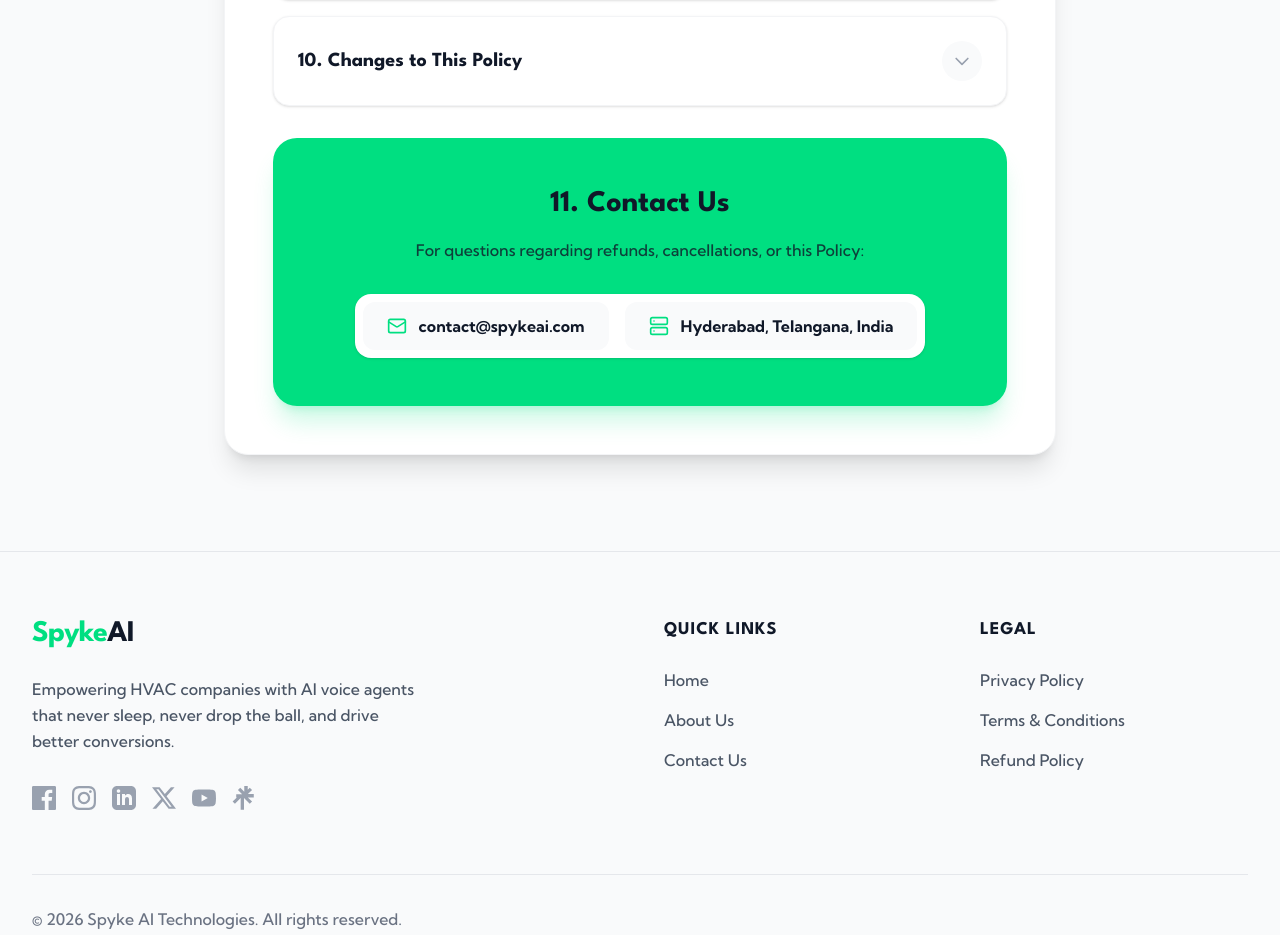
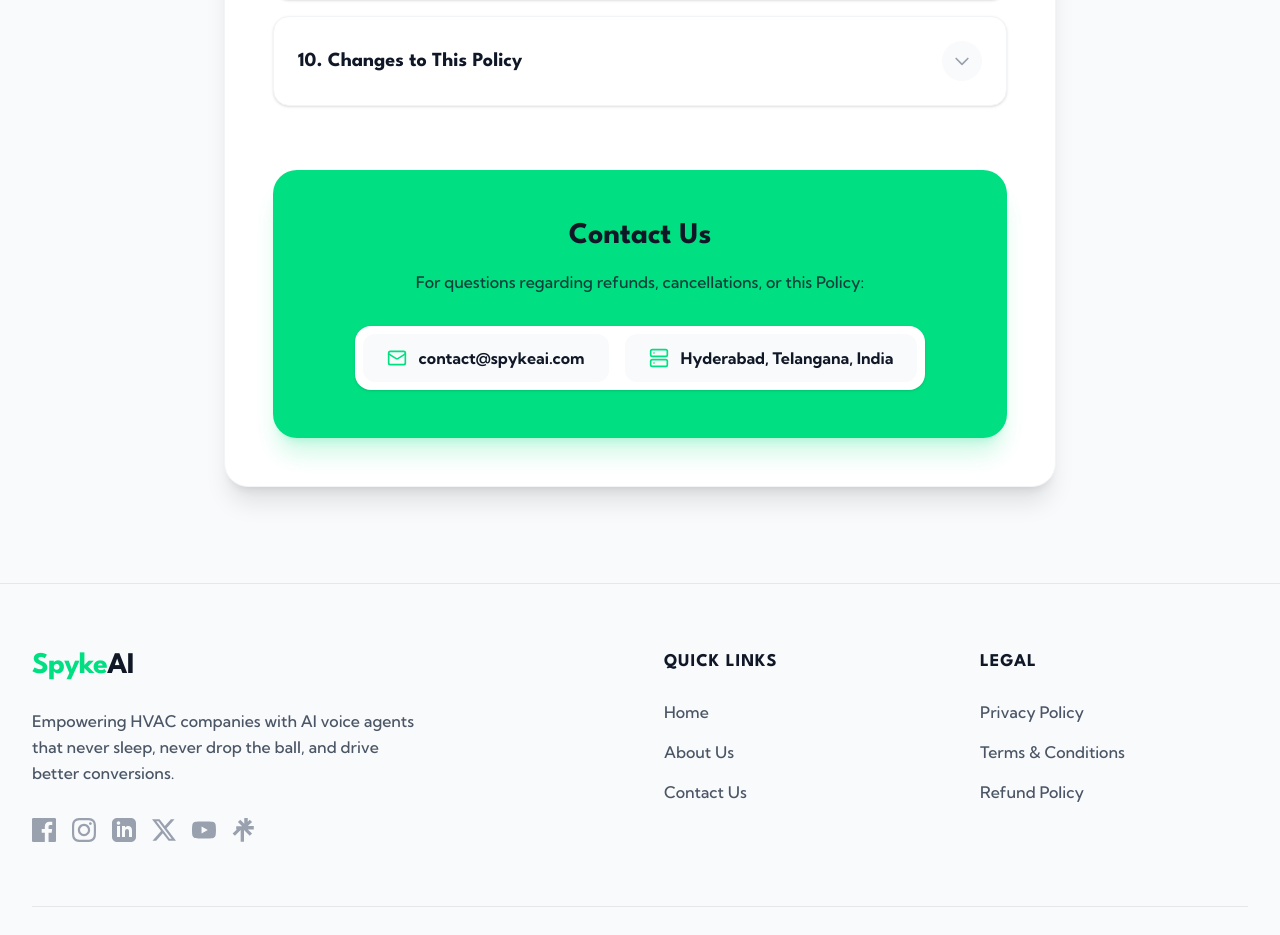
Before and after one commit to SpykeAI/website_sypke, a Next.js app: page /refund-and-cancellation in a window 1280 px wide. Shown: the part 1801-2736 px from the top of the page. Built offline with nearby package versions, Linux system fonts and the light colour scheme.

Commit message:
Remove number prefix from Contact Us section in Refund Policy

```diff
--- a/src/app/refund-and-cancellation/page.tsx
+++ b/src/app/refund-and-cancellation/page.tsx
@@ -218,9 +218,9 @@ export default function RefundPolicy() {
               ))}
             </div>
 
-            {/* 11. Contact Us */}
-            <section className="mt-8 bg-[#00DF81] rounded-3xl p-8 md:p-12 text-center shadow-xl shadow-[#00DF81]/20">
-              <h2 className="text-3xl font-bold text-gray-900 mb-4 font-heading">11. Contact Us</h2>
+            {/* Contact Us */}
+            <section className="mt-16 bg-[#00DF81] rounded-3xl p-8 md:p-12 text-center shadow-xl shadow-[#00DF81]/20">
+              <h2 className="text-3xl font-bold text-gray-900 mb-4 font-heading">Contact Us</h2>
               <p className="text-gray-900/80 mb-8 max-w-xl mx-auto font-medium">
                 For questions regarding refunds, cancellations, or this Policy:
               </p>
```
